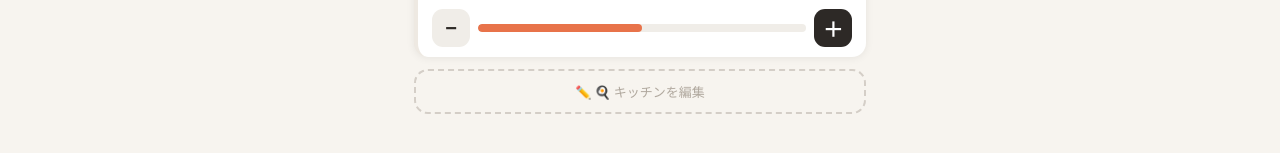
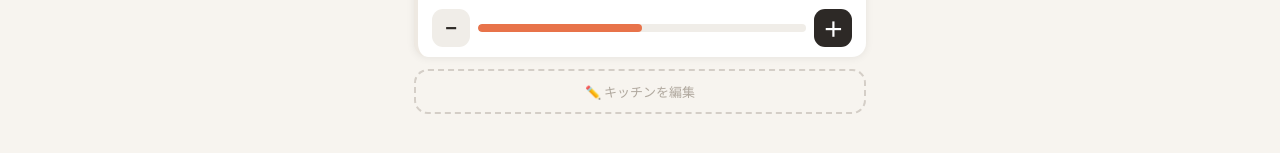
Before and after one commit to FightingKazuo/inventory-app, a React (Vite) app: page / in a window 1280 px wide. Shown: the part 303-456 px from the top of the page. Built offline with nearby package versions, Linux system fonts and the light colour scheme.

Commit message:
Update badges and edit button text in App component

```diff
--- a/src/App.jsx
+++ b/src/App.jsx
@@ -247,10 +247,10 @@ export default function App() {
                                 平均 {item.pred.avgDays} 日/回 · あと約 {item.pred.daysLeft} 日
                               </div>
                             )}
-                            <div>
+                            <div className="badges-row">
                               {isLow  && <span className="low-badge">要購入</span>}
                               {isSoon && <span className="soon-badge">⚠️ そろそろ</span>}
-                              {fav    && <span className="fav-badge">⭐</span>}
+                              {fav    && <span className="fav-badge">⭐ お気に入り</span>}
                             </div>
                           </div>
                           <div className="stock-area">
@@ -280,7 +280,7 @@ export default function App() {
               <div className="bottom-edit">
                 {!editMode
                   ? <button className="edit-toggle" onClick={() => setEditMode(true)}>
-                      ✏️ {activeCat?.icon} {activeCat?.label}を編集
+                      ✏️ {activeCat?.label}を編集
                     </button>
                   : <div className="edit-panel">
                       <div className="edit-panel-row">
```
